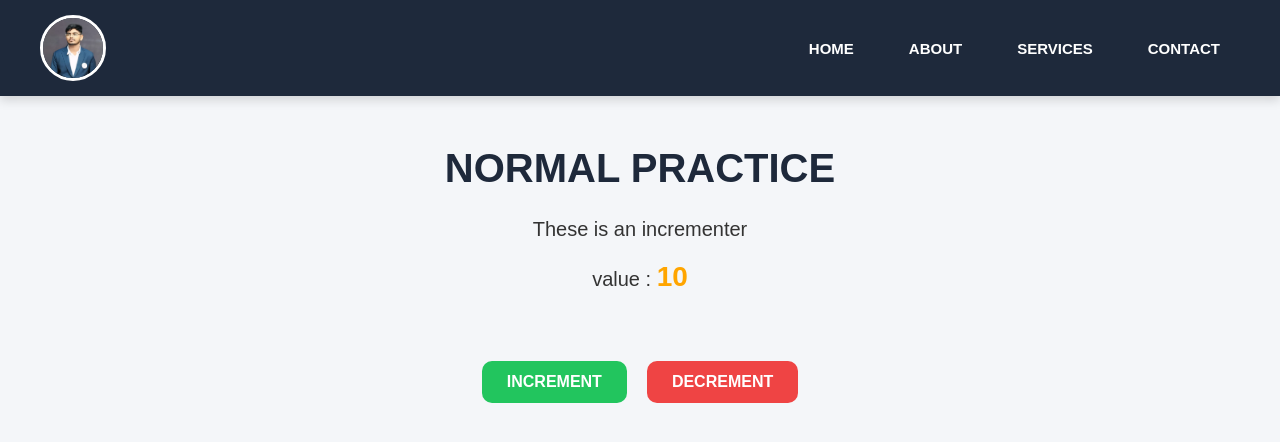
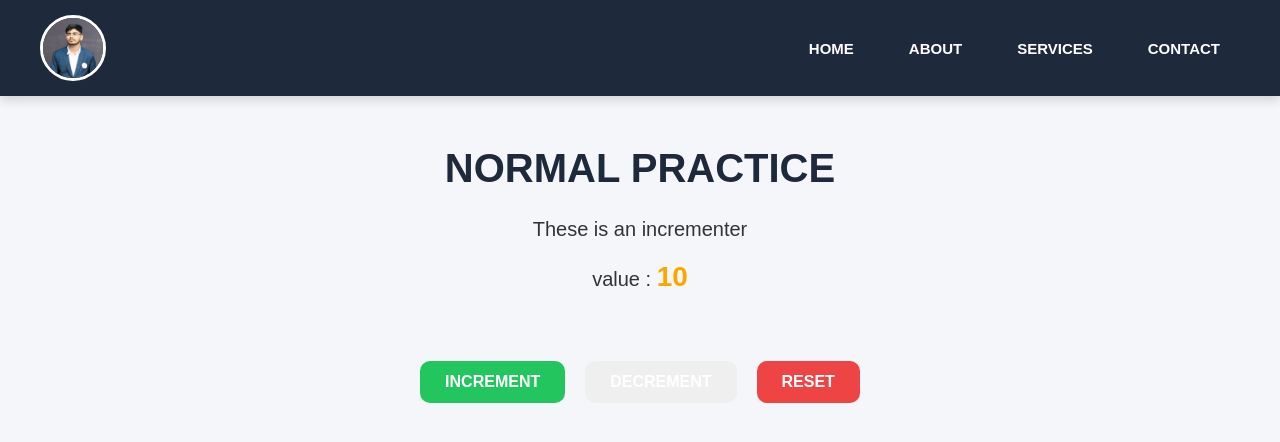
Before and after one commit to HAREESSHP/PRACTISE, a React (Vite) app in the folder REACTLECTURES/: page / in a window 1280 px wide. Shown: the top 442 px of the page. Built offline with nearby package versions, Linux system fonts and the light colour scheme.

Commit message:
reset button

```diff
--- a/REACTLECTURES/src/App.jsx
+++ b/REACTLECTURES/src/App.jsx
@@ -11,7 +11,9 @@ function App() {
   function decrement() {
     setCount(count - 1)
   }
-
+function reset() {
+  setCount(0)
+}
   return (
     <>
     <nav className='nav'>
@@ -30,6 +32,7 @@ function App() {
     <div className="buttons">
      <button className="button" onClick={increment}>INCREMENT</button>
      <button className='button' onClick={decrement}>DECREMENT</button>
+     <button className='button' onClick={reset}>RESET</button>
     </div>
     </>
   )
```
